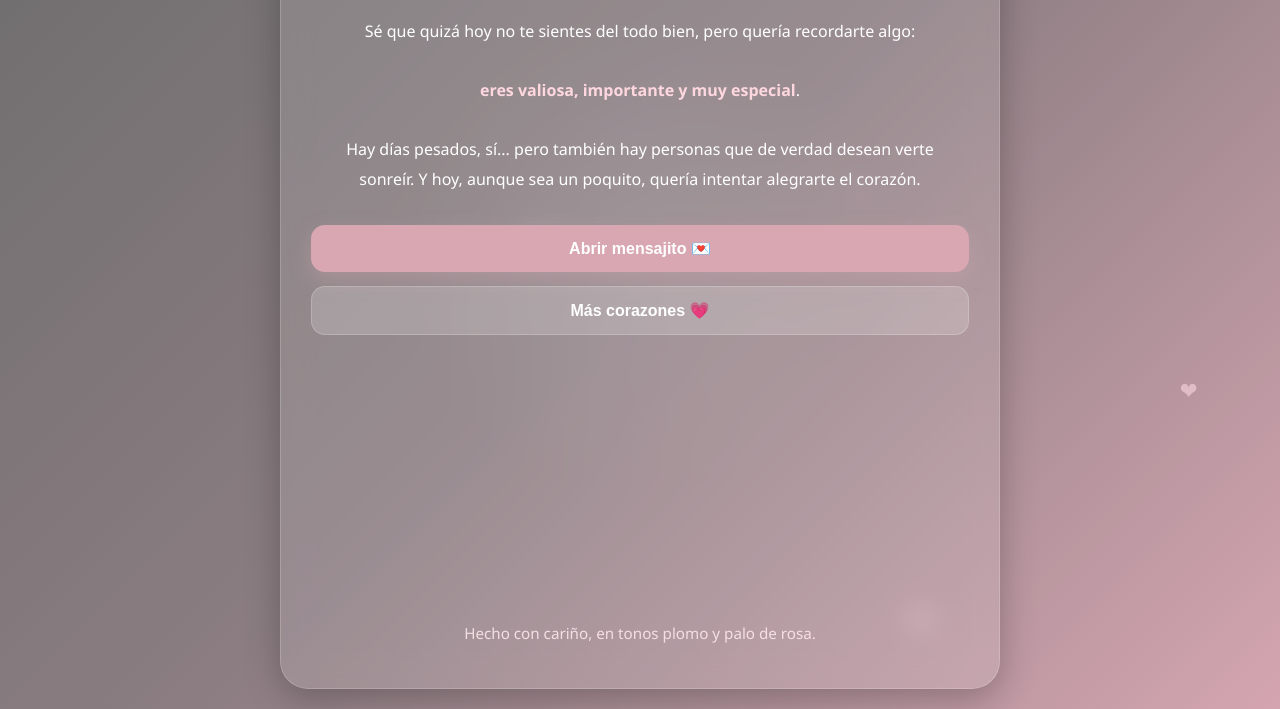
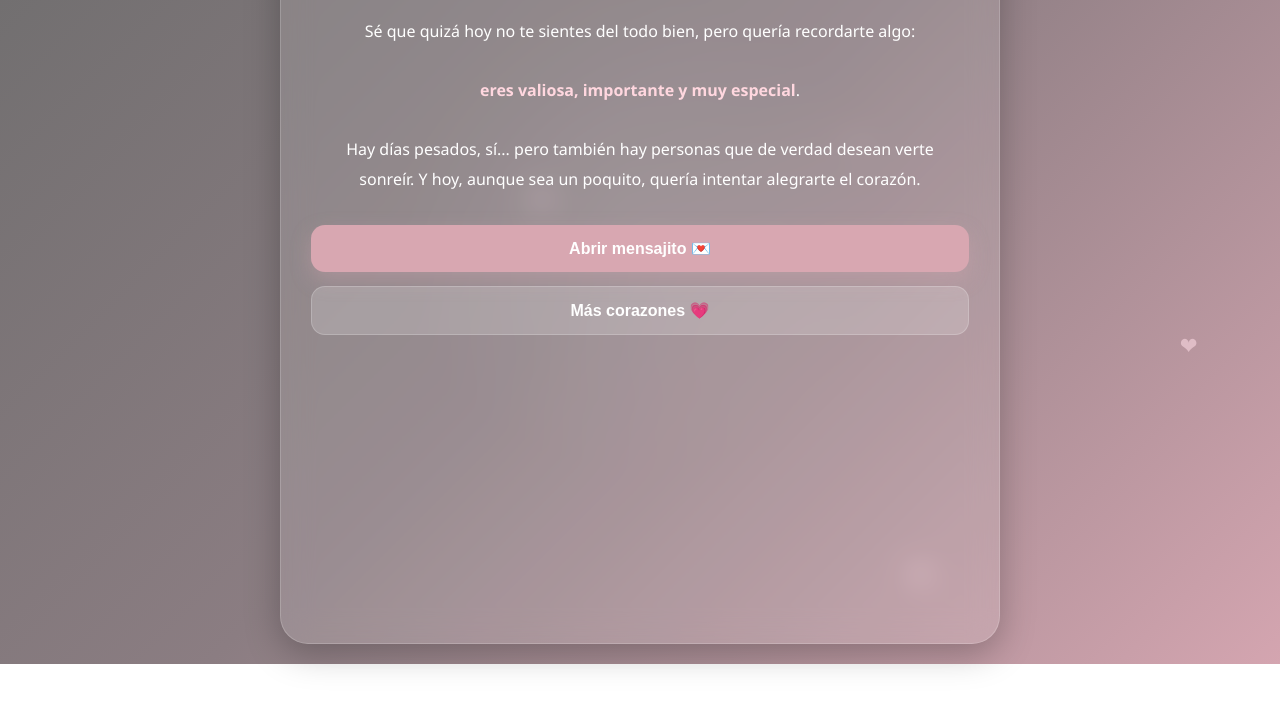
Before and after one commit to Agares21/para-ella, a plain HTML site: page index.html in a window 1280 px wide. Shown: the part 200-909 px from the top of the page. After the commit the page ends 864 px from the top, so only its background shows below. Drawn offline with Linux system fonts and the light colour scheme.

Commit message:
Actualizar index.html

```diff
--- a/index.html
+++ b/index.html
@@ -343,8 +343,6 @@
         <br><br>
         Ojalá esta pequeña página te saque aunque sea una sonrisita 🌸
       </div>
-
-      <p class="footer-note">Hecho con cariño, en tonos plomo y palo de rosa.</p>
     </div>
   </div>
 
```
